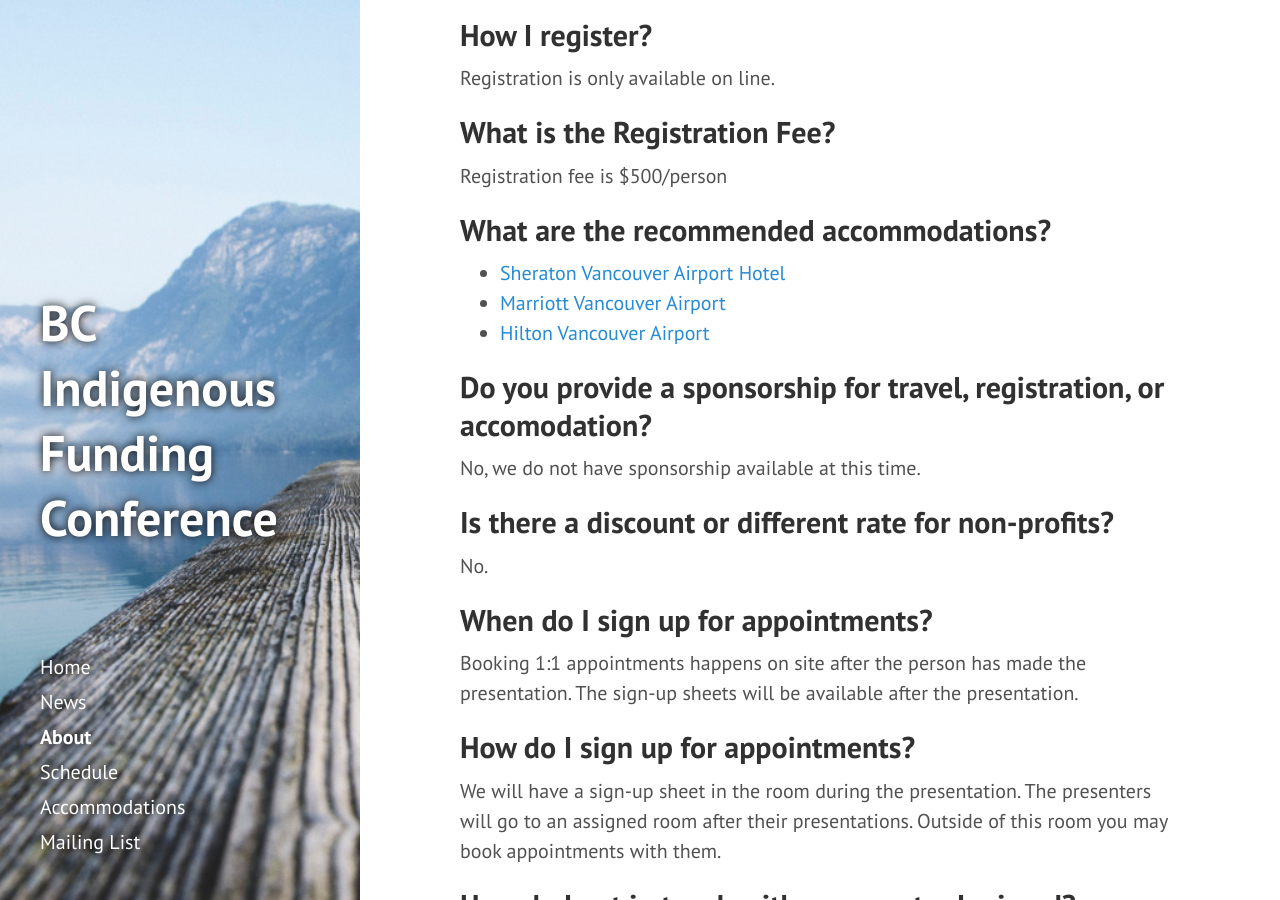
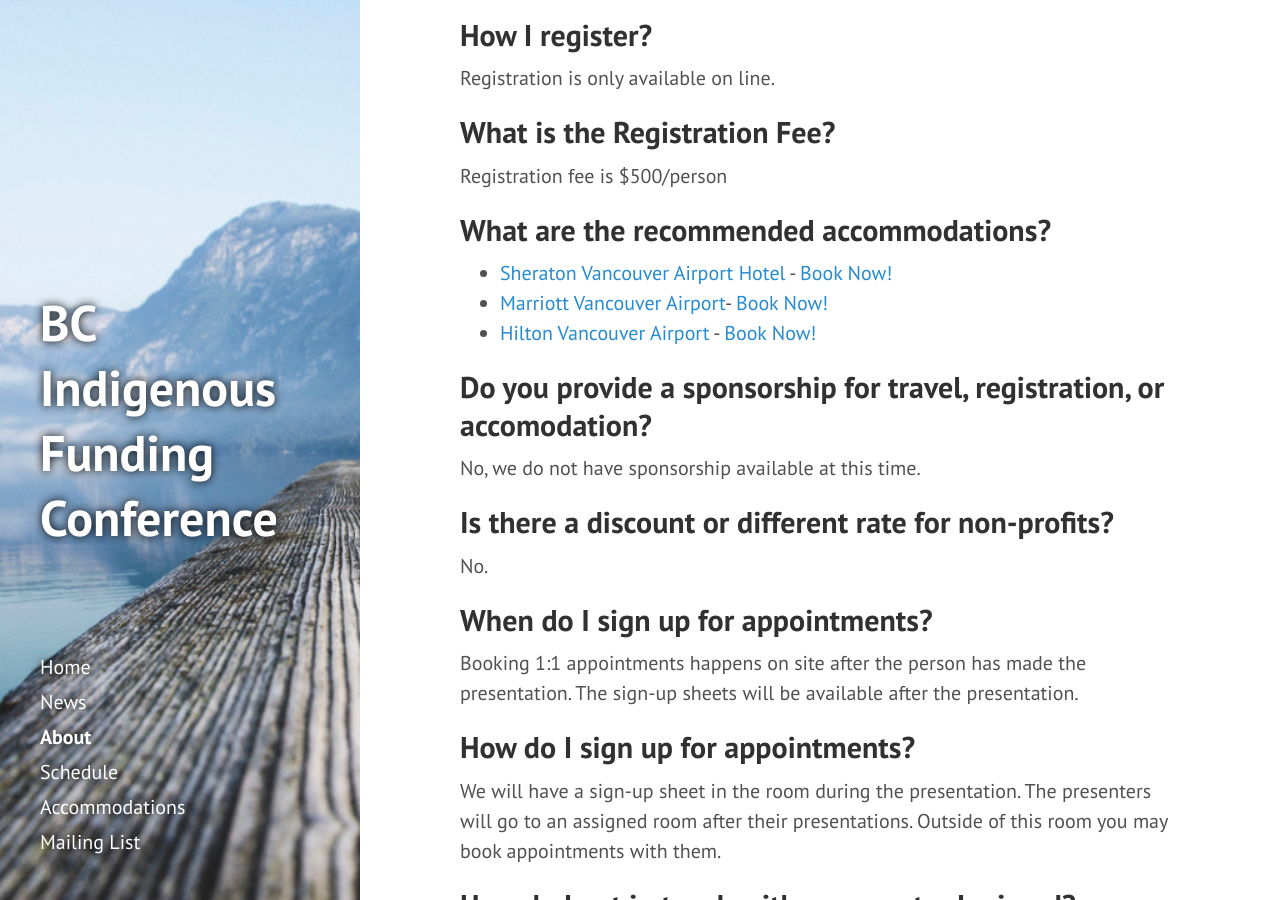
Before and after one commit to BCAAFC/funding-conference-2016, a Jekyll site: the page built from about.md, in a window 1280 px wide and 900 px high, scrolled down 945 px. Built offline with Jekyll 4.4.1, drawn with Linux system fonts in a browser that asks for light colours; nearby versions of some CDN libraries; Markdown is read by kramdown in place of the engine named in the settings.

Commit message:
update about
added Book Now! booking code hyperlinks

```diff
--- a/about.md
+++ b/about.md
@@ -36,9 +36,9 @@
 
 ## What are the recommended accommodations?
 
-* [Sheraton Vancouver Airport Hotel](http://www.sheratonvancouverairport.com/)
-* [Marriott Vancouver Airport](http://www.marriott.com/hotels/travel/yvrsa-vancouver-airport-marriott-hotel/)
-* [Hilton Vancouver Airport](http://www3.hilton.com/en/hotels/british-columbia/hilton-vancouver-airport-YVRAHHF/index.html)
+* [Sheraton Vancouver Airport Hotel](http://www.sheratonvancouverairport.com/) - [Book Now!](https://www.starwoodmeeting.com/events/start.action?id=1606094778&key=91927AC)
+* [Marriott Vancouver Airport](http://www.marriott.com/hotels/travel/yvrsa-vancouver-airport-marriott-hotel/)- [Book Now!](http://cwp.marriott.com/yvrsa/bcafcsep2016/)
+* [Hilton Vancouver Airport](http://www3.hilton.com/en/hotels/british-columbia/hilton-vancouver-airport-YVRAHHF/index.html) - [Book Now!](http://www.hilton.com/en/hi/groups/personalized/Y/YVRAHHF-BCAFC-20160921/index.jhtml?WT.mc_id=POG)
 
 ## Do you provide a sponsorship for travel, registration, or accomodation?
 
```
